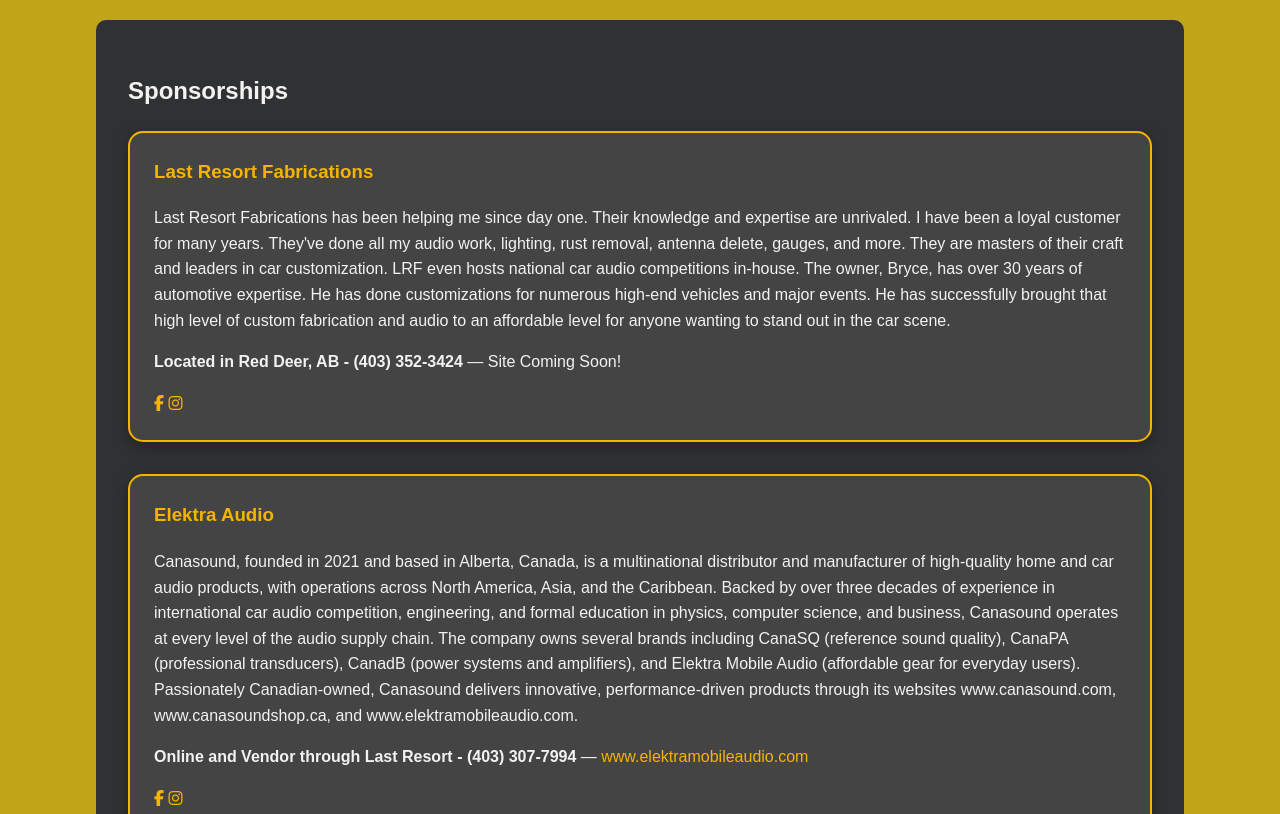
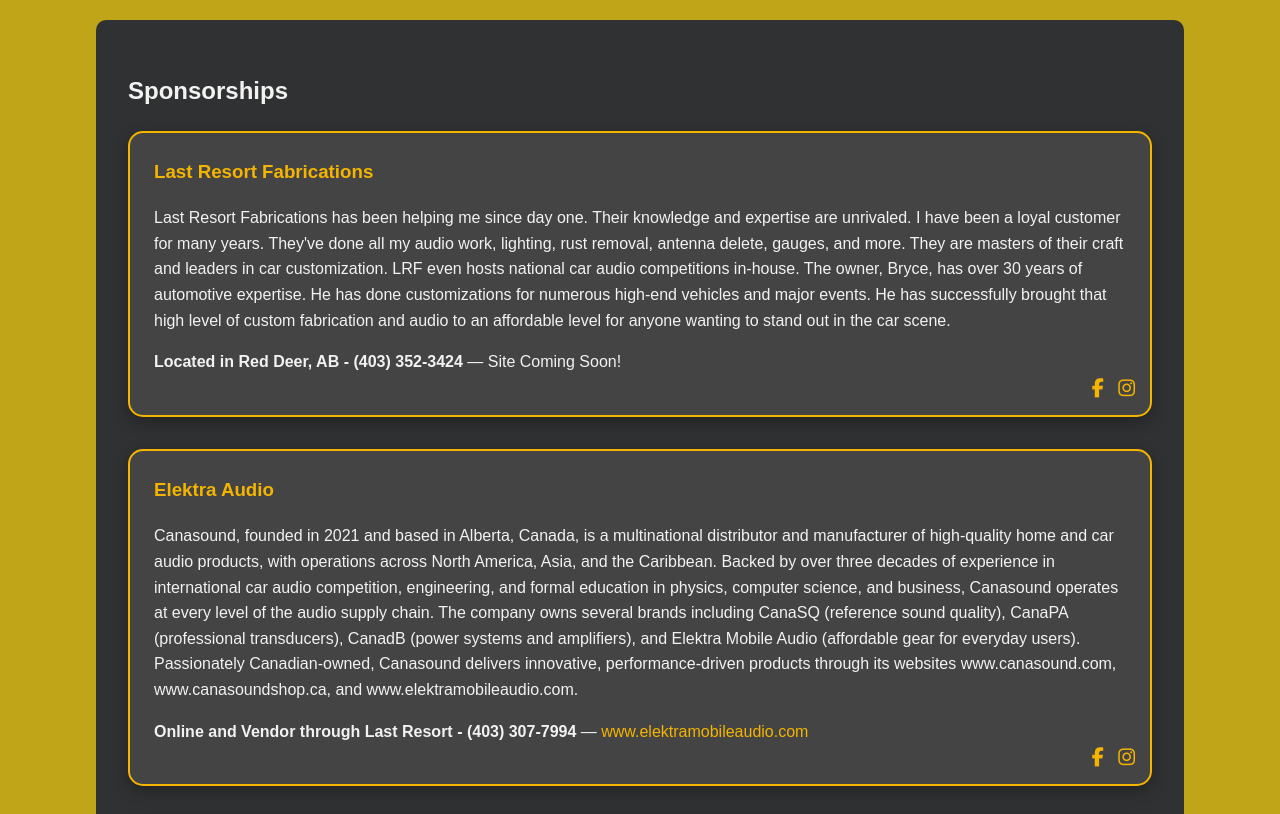
Before and after one commit to Jordan-120/Phantom-SS, a plain HTML site: page index.html in a window 1280 px wide. Shown: the part 1380-2194 px from the top of the page. Drawn offline with nearby package versions, Linux system fonts and the light colour scheme.

Commit message:
Update stylesheet.css

```diff
--- a/stylesheet.css
+++ b/stylesheet.css
@@ -339,3 +339,24 @@ footer {
   height: auto;
   display: block;
 }
+
+.sponsor-bubble {
+  position: relative;
+}
+
+.social-icons {
+  position: absolute;
+  bottom: 10px;
+  right: 15px;
+}
+
+.social-icons a {
+  color: #f4b400;
+  margin-left: 10px;
+  font-size: 1.2rem;
+  transition: color 0.3s;
+}
+
+.social-icons a:hover {
+  color: #fff;
+}
```
